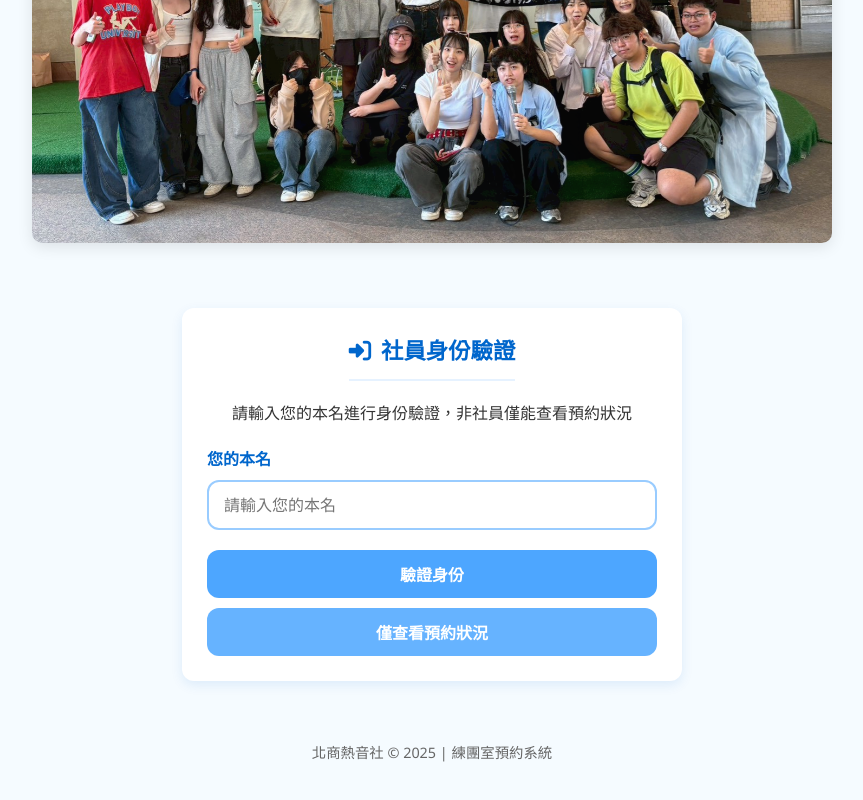
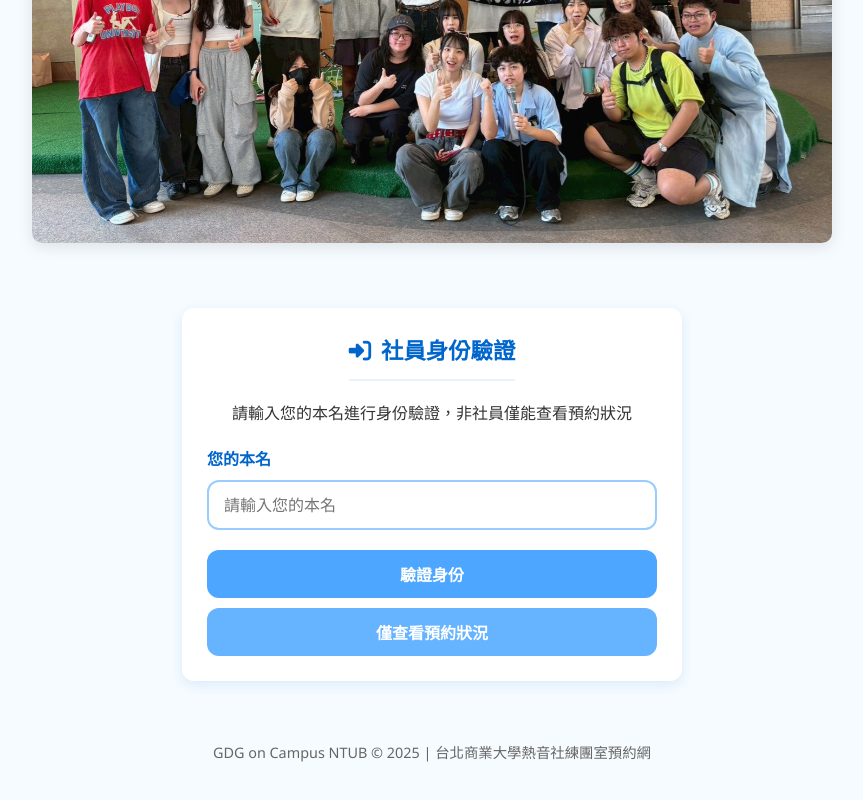
Before and after one commit to suyi11056046/-, a plain HTML site: page index.html in a window 1280 px wide. Shown: the part 390-1190 px from the top of the page, without its empty margins (208-1071 px from the left). Drawn offline with Linux system fonts and the light colour scheme; no server answers.

Commit message:
Add files via upload

```diff
--- a/index.html
+++ b/index.html
@@ -602,7 +602,7 @@
         </div>
 
         <div class="footer">
-            <p>北商熱音社 &copy; <span id="currentYear"></span> | 練團室預約系統</p>
+            <p>GDG on Campus NTUB &copy; <span id="currentYear"></span> | 台北商業大學熱音社練團室預約網</p>
         </div>
     </div>
 
```
